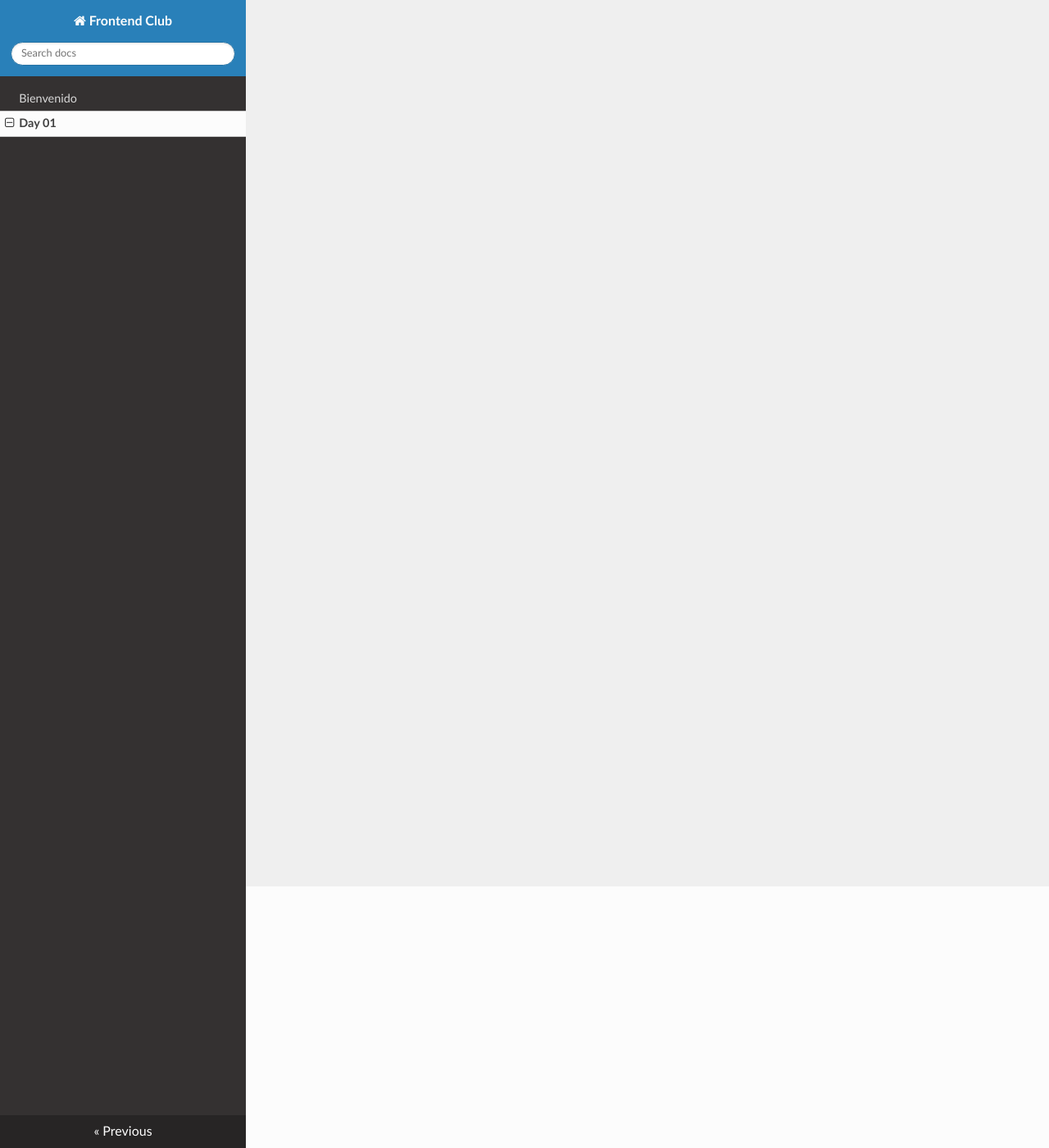
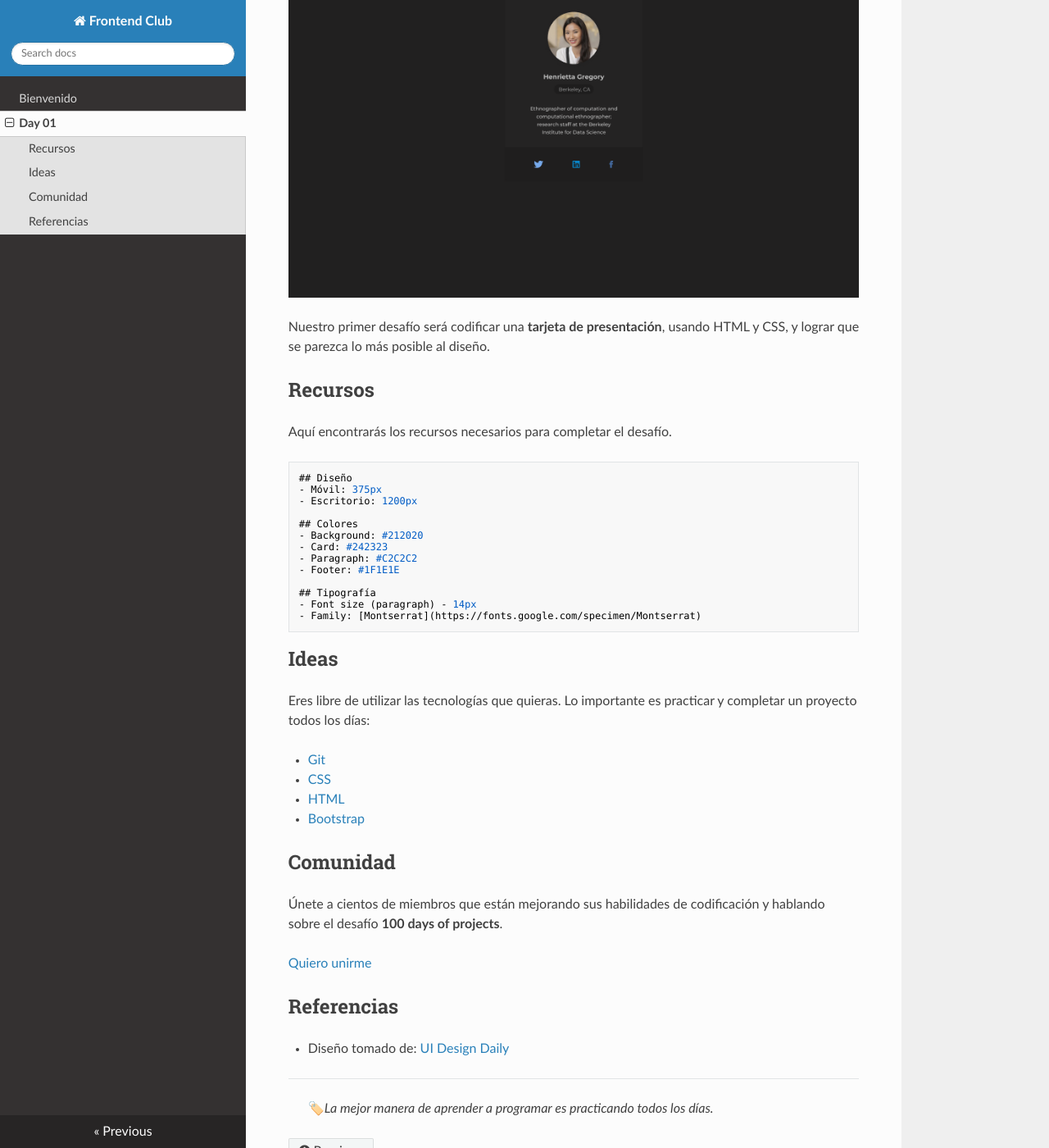
Before and after one commit to frontendclubgh/100daysofprojects, an MkDocs documentation site: the page built from docs/01-day.md, in a window 1280 px wide and 1400 px high, scrolled down 319 px. Shown: the whole window at 82% size. Built offline with MkDocs 1.6.1, drawn with Linux system fonts in a browser that asks for light colours; nearby versions of some CDN libraries.

Commit message:
Nuevos archivos agregados

````diff
--- a/docs/01-day.md
+++ b/docs/01-day.md
@@ -1 +1,47 @@
 # Profile Card
+
+![profile card](img/01-day.png)
+
+Nuestro primer desafío será codificar una **tarjeta de presentación**, usando HTML y CSS, y lograr que se parezca lo más posible al diseño.
+
+## Recursos
+
+Aquí encontrarás los recursos necesarios para completar el desafío.
+
+```css
+## Diseño
+- Móvil: 375px
+- Escritorio: 1200px
+
+## Colores
+- Background: #212020
+- Card: #242323
+- Paragraph: #C2C2C2
+- Footer: #1F1E1E
+
+## Tipografía
+- Font size (paragraph) - 14px
+- Family: [Montserrat](https://fonts.google.com/specimen/Montserrat)
+```
+
+## Ideas
+
+Eres libre de utilizar las tecnologías que quieras. Lo importante es practicar y completar un proyecto todos los días:
+
+- [Git](https://git-scm.com/)
+- [CSS](https://www.w3schools.com/css/default.asp)
+- [HTML](https://www.w3schools.com/html/default.asp)
+- [Bootstrap](https://getbootstrap.com/)
+
+## Comunidad
+
+Únete a cientos de miembros que están mejorando sus habilidades de codificación y hablando sobre el desafío **100 days of projects**.
+
+[Quiero unirme](https://chat.whatsapp.com/LDaK0dksr8f7FbsTWSf0ww)
+
+## Referencias
+
+- Diseño tomado de: [UI Design Daily](https://www.uidesigndaily.com/posts/sketch-profile-card-user-day-718)
+
+---
+> 🏷️_La mejor manera de aprender a programar es practicando todos los días._
--- a/mkdocs.yml
+++ b/mkdocs.yml
@@ -3,11 +3,16 @@ site_name: Frontend Club
 
 theme:
   name: readthedocs
-  # logo: img/logo.png
+  #logo: img/logo.png
+
   palette:
-    primary: 'red'
-    accent: 'pink'
-    locale: 'en'
+    primary: slate
+    accent: indigo
+    accent: pink
+    locale: en
+  toggle:
+     icon: material/weather-sunny  # Icono de cambio de tema
+     name: Switch to light mode  # Texto del botón
 
 # contenido
 nav:
````
Also changed, not shown: docs/img/01-day.png (added), docs/img/02-day.jpg (added), site/01-day/index.html, site/img/01-day.png (added), site/img/02-day.jpg (added), site/index.html, site/search/search_index.json, 1 other file.
